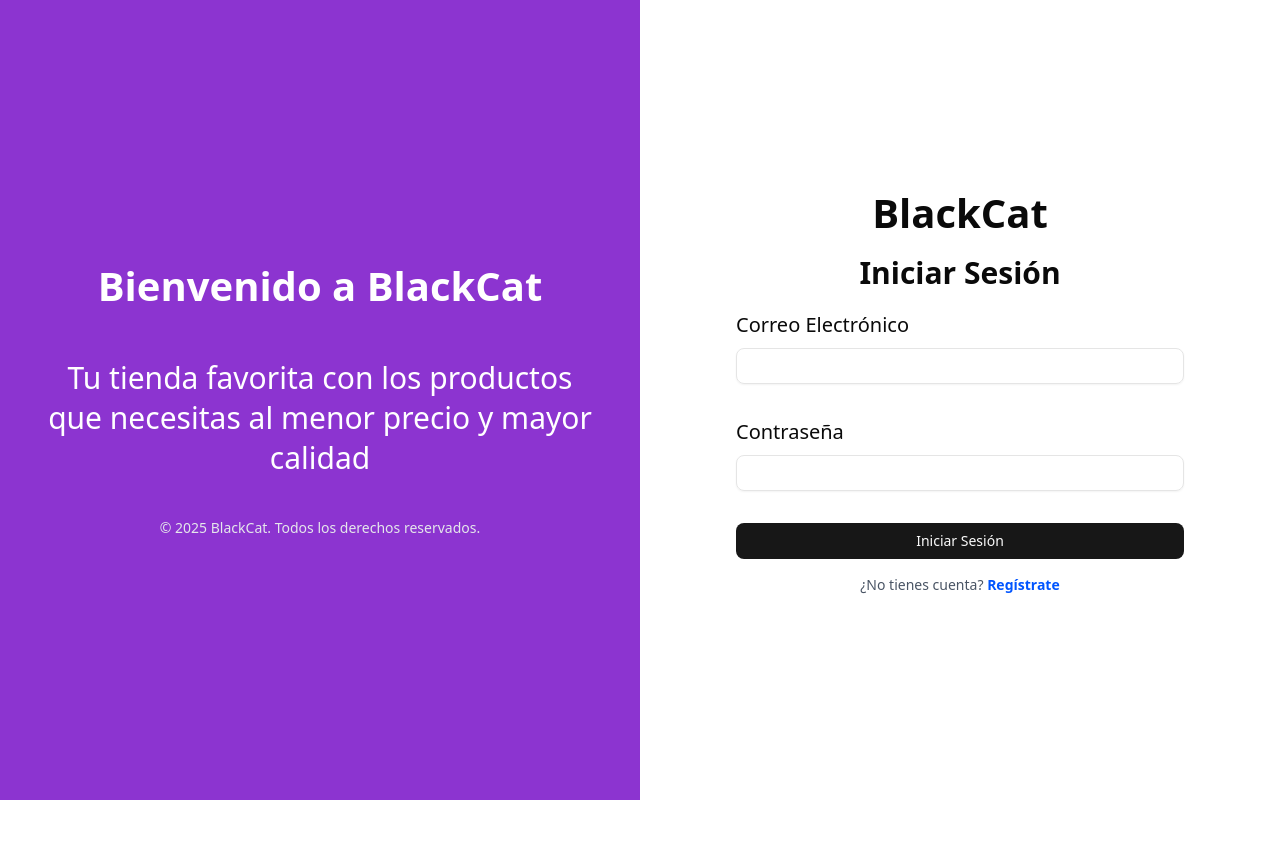
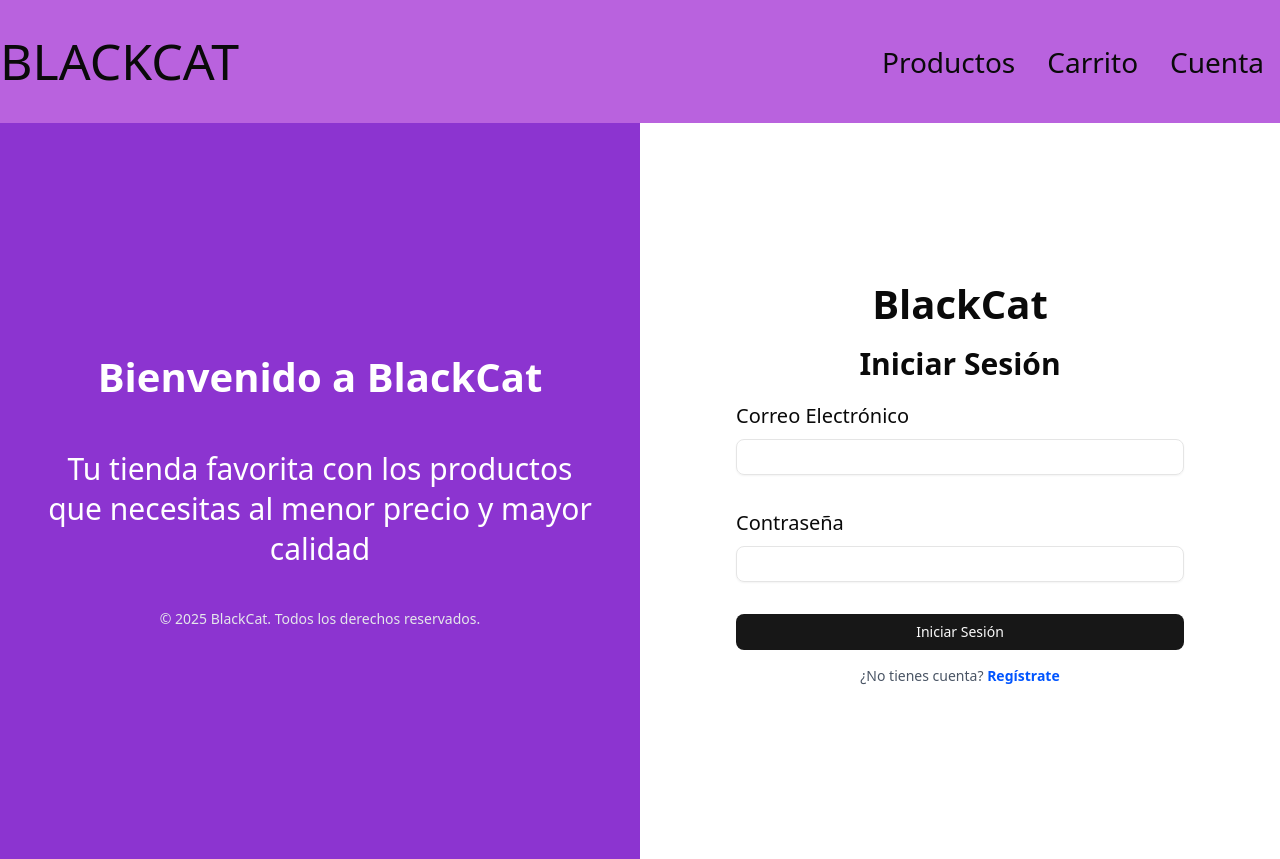
Before and after one commit to itspalmera/TallerIDWM_Frontend, a Next.js app: page /login in a window 1280 px wide. Before the commit the page ends 800 px from the top, so only its background shows below. Built offline with nearby package versions, Linux system fonts and the light colour scheme; no server answers.

Commit message:
feat: add navbar base in login and register views

```diff
--- /dev/null
+++ b/src/components/NavbarBase.tsx
@@ -0,0 +1,44 @@
+import Link from "next/link";
+import { MenuIcon, XIcon } from "lucide-react";
+import { useState } from "react";
+
+
+export const NavbarBase = () => {
+    const [menuOpen, setMenuOpen] = useState(false);
+
+    const toggleMenu = () => {
+        setMenuOpen(!menuOpen);
+    }
+
+    return (
+        <nav style={{ backgroundColor: "#B962DE" }} >
+            <div className="max-w-7xl mx-auto py-6 flex justify-between items-center">
+                <div className="text-[50px]"><span className="font-inter-italic">BLACKCAT</span></div>
+
+                {/* Desktop Menu */}
+                <ul className="hidden md:flex mx-4 space-x-8 font-medium text-[28px] items-center font-inter-bold">
+                    <li><Link href="/" className="hover:text-gray-700">Productos</Link></li>
+                    <li><Link href="#" className="hover:text-gray-700">Carrito</Link></li>
+                    <li><Link href="login" className="hover:text-gray-700">Cuenta</Link></li>
+                </ul>
+
+
+                {/* Mobile Hamburger */}
+                <div className="md:hidden">
+                    <button onClick={toggleMenu}>
+                        {menuOpen ? <XIcon className="m-4 h-6 w-6" /> : <MenuIcon className="m-4 h-6 w-6" />}
+                    </button>
+                </div>
+            </div>
+
+                {/* Mobile Menu */}
+                { menuOpen && (
+                    <div className="md:hidden flex flex-col items-center text-[28px] bg-purple-600 space-y-4 py-4 font-inter-bold">
+                        <Link href="/" onClick={toggleMenu} className="hover:text-gray-700">Productos</Link>
+                        <Link href="#" onClick={toggleMenu} className="hover:text-gray-700">Carrito</Link>
+                        <Link href="login" onClick={toggleMenu} className="hover:text-gray-700">Cuenta</Link>
+                    </div>
+                )}
+        </nav>
+    )
+}
--- a/src/views/loginPage/LoginPage.tsx
+++ b/src/views/loginPage/LoginPage.tsx
@@ -11,6 +11,7 @@ import { User } from "@/interfaces/User";
 import { zodResolver } from "@hookform/resolvers/zod";
 import { useContext, useState } from "react";
 import { useForm } from "react-hook-form";
+import { NavbarBase } from "@/components/NavbarBase";
 import z from "zod";
 import { set } from "zod/v4-mini";
 
@@ -76,7 +77,10 @@ export const LoginPage = () => {
     }
 
     return (
-        <div className="flex flex-col md:flex-row h-screen">
+        <div className="min-h-screen bg-white">
+            {/* NavbarBase fuera del flex de los lados */}
+            <NavbarBase />
+            <div className="flex flex-col md:flex-row h-[calc(100vh-64px)]">
                 {/* Lado Izquierdo */}
                 <div className="md:w-1/2 w-full text-white flex flex-col justify-center items-center p-10"
                     style={{ background: "#8C34D0" }}>
@@ -167,5 +171,6 @@ export const LoginPage = () => {
                 </div>
 
             </div>
-    )
+        </div>
+    );
 }
--- a/src/views/registerPage/RegisterPage.tsx
+++ b/src/views/registerPage/RegisterPage.tsx
@@ -14,6 +14,7 @@ import { fi } from "zod/v4/locales";
 import { error } from "console";
 import { Alert, AlertDescription, AlertTitle } from "@/components/ui/alert"
 import { Terminal } from "lucide-react";
+import { NavbarBase } from "@/components/NavbarBase";
 
 
 // Definimos el esquema de validación con Zod
@@ -119,7 +120,10 @@ export const RegisterPage = () => {
 
     return (
         // Usaremos Axios y cosas aqui
+        <div className="min-h-screen bg-white">
+            <NavbarBase />
             <div className="flex flex-col md:flex-row h-screen">
+
 
                 {/* Lado Izquierdo */}
                 <div className="md:w-1/2 w-full text-white flex flex-col justify-center items-center p-10"
@@ -319,5 +323,6 @@ export const RegisterPage = () => {
                 </div>
 
             </div>
+        </div>
     );
 }
```
Lines whose indentation alone changed are shown as unchanged.
